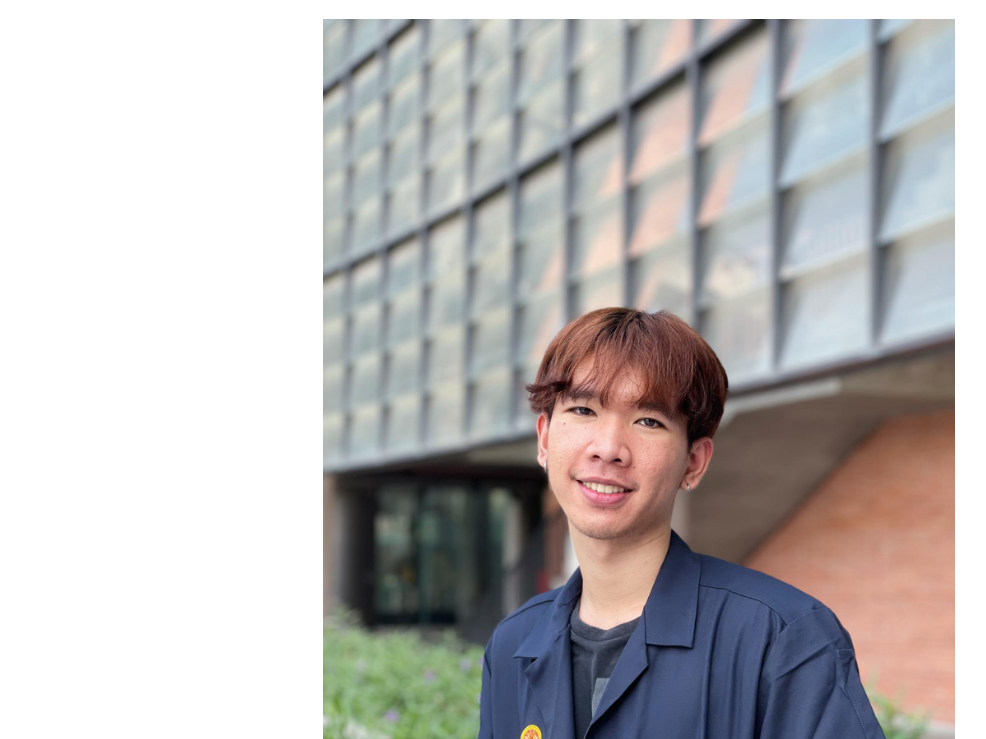
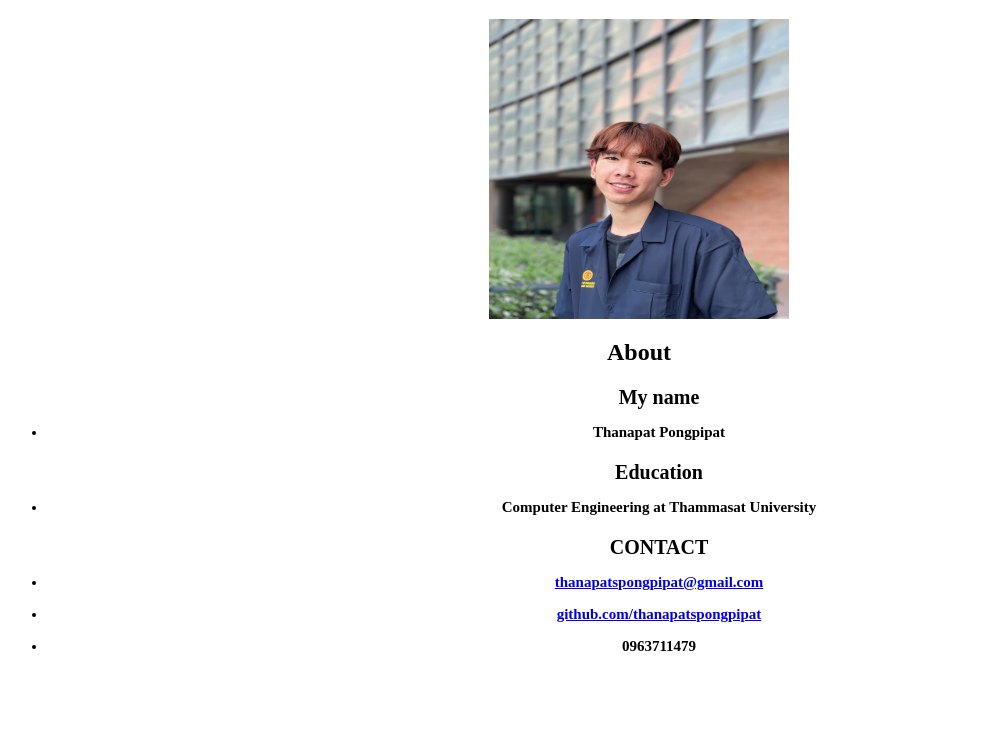
Before and after one commit to cn331-thanapat/cn331-thanapat.github.io, a plain HTML site: page index.html in a window 1280 px wide. Shown: the part 61-800 px from the top of the page, without its empty margins (1-987 px from the left). Drawn offline with Linux system fonts and the light colour scheme.

Commit message:
fix font and image size

```diff
--- a/index.html
+++ b/index.html
@@ -12,12 +12,12 @@
             <img src="profile_thanapat.jpg" alt="myprofile">
         </div>
         <div>
-            <p>About</p>
+            <h2>About</h2>
             <ul>My name
-                <li>Thanapat Pongpipat</li>
+                <li><p>Thanapat Pongpipat</p></li>
             </ul>
             <ul>Education
-                <li>Computer Engineering at Thammasat University</li>
+                <li><p>Computer Engineering at Thammasat University</p></li>
             </ul>
             <ul>CONTACT
                 <li> <a href="thanapatspongpipat@gmail.com"> <p>thanapatspongpipat@gmail.com </p> </a> </li>
--- a/style.css
+++ b/style.css
@@ -5,9 +5,17 @@ h1{
     display: block;
     margin-left: auto;
     margin-right: auto;
-    width: 50%;
-    height: 30%;
+    width: 300px;
+    height: 300px;
 }
+body div{
+    text-align: center;
+}
+
 body div ul{
-    padding-left: 20px;
+    font-weight: bold;
+    font-size: 20px;
 }
+li{
+    font-size: 15px;
+}
```
